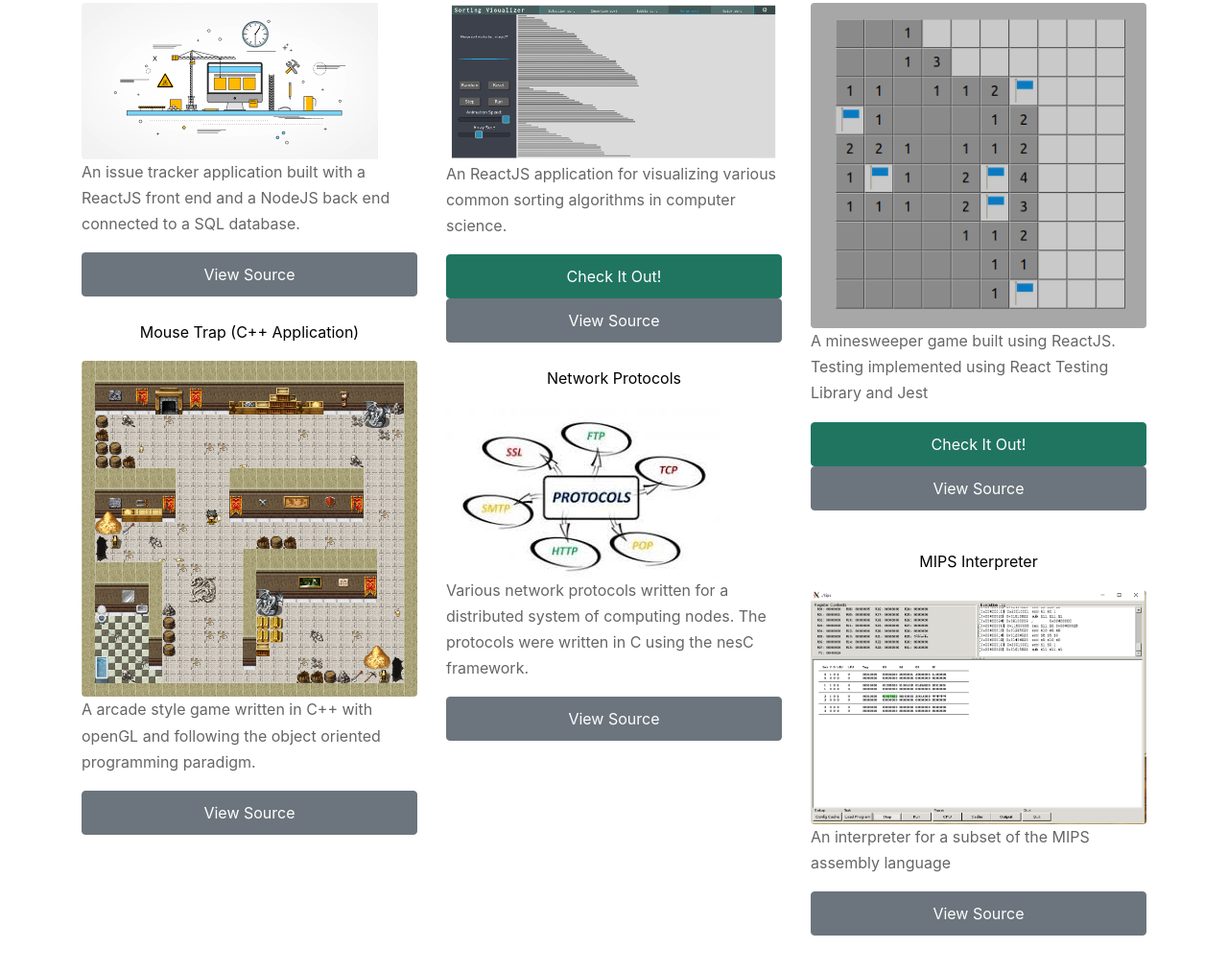
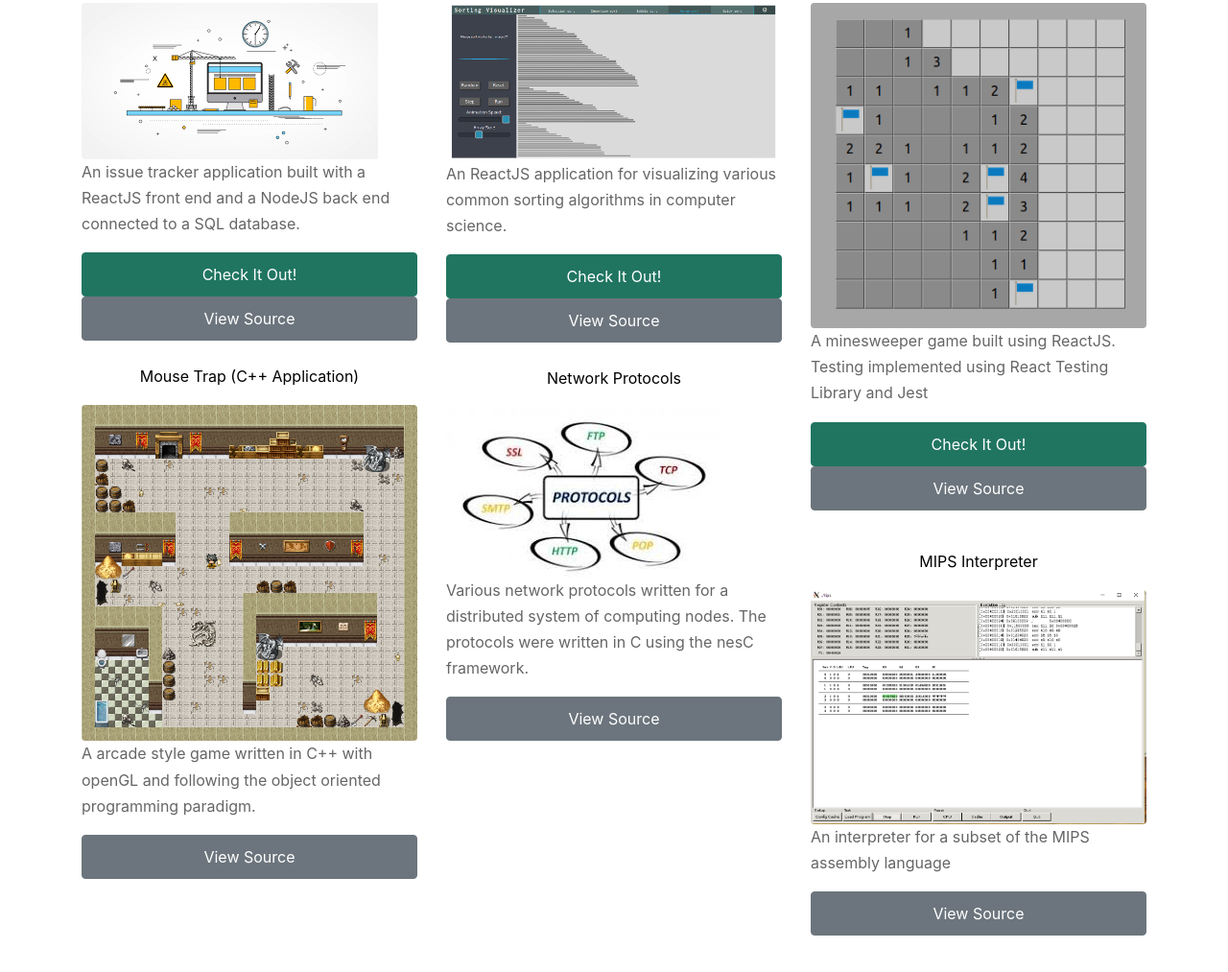
Before and after one commit to brando209/brando209.github.io, a plain HTML site: page index.html in a window 1280 px wide. Shown: the part 1784-2797 px from the top of the page at 96% size. Drawn offline with Linux system fonts and the light colour scheme; files whose address does not match are found by name; a web font is replaced by a local one.

Commit message:
Added link to deployed issue tracker app

```diff
--- a/index.html
+++ b/index.html
@@ -196,7 +196,8 @@
               <img class="img-fluid" src="images/underconsruction.png" alt="Image">
             </a>
             <p>An issue tracker application built with a ReactJS front end and a NodeJS back end connected to a SQL database.</p>
-            <a href="#contact-section" class="btn smoothscroll btn-secondary">View Source</a>
+            <a href="https://issue-track-app.herokuapp.com/" class="btn smoothscroll btn-primary">Check It Out!</a>
+            <a href="https://github.com/brando209/issue-tracker-client" class="btn smoothscroll btn-secondary">View Source</a>
             </a>
           </div>
           <div class="item web col-6 col-sm-6 col-md-6 col-lg-4 col-xl-4 mb-4">
```
